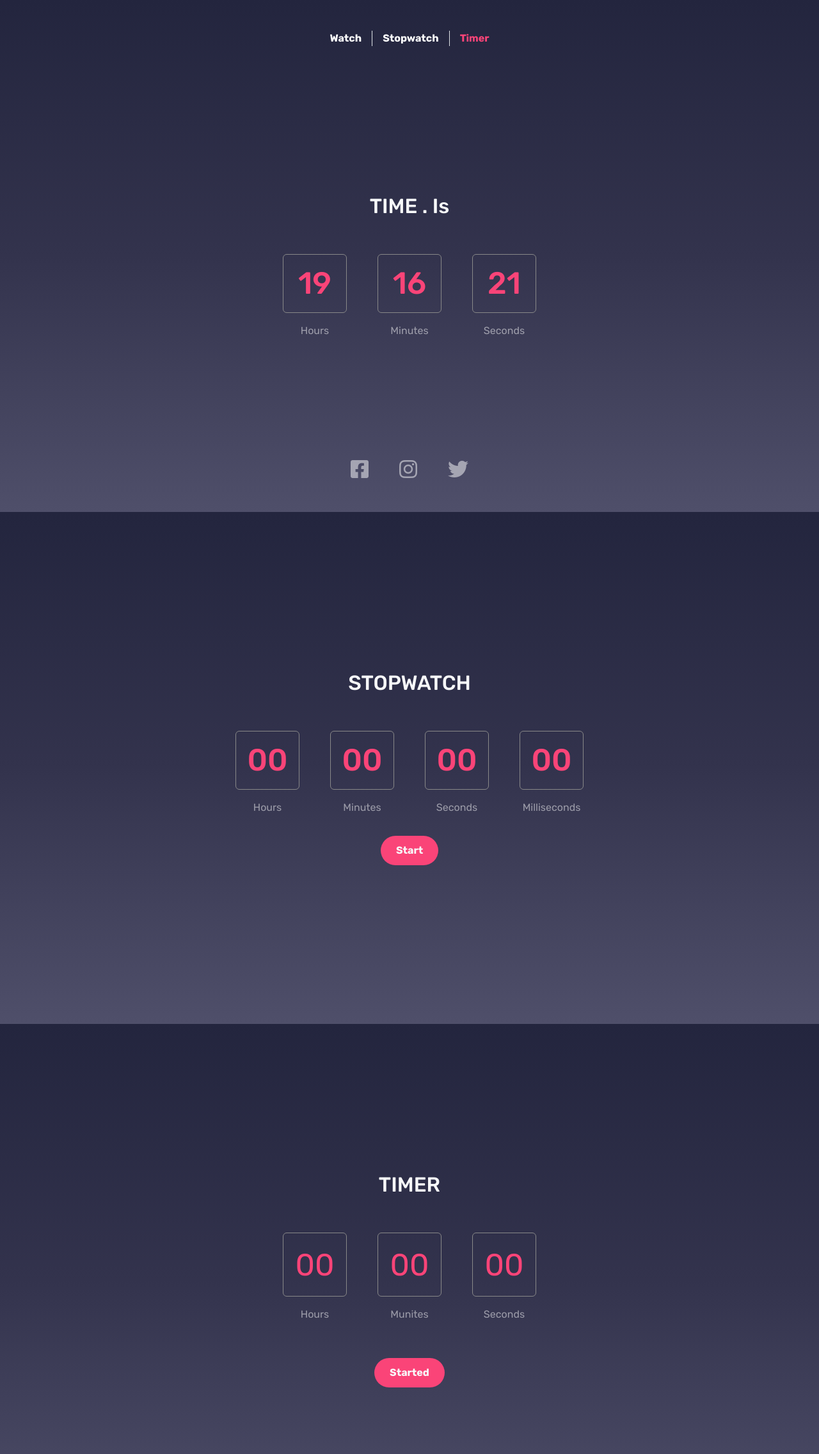
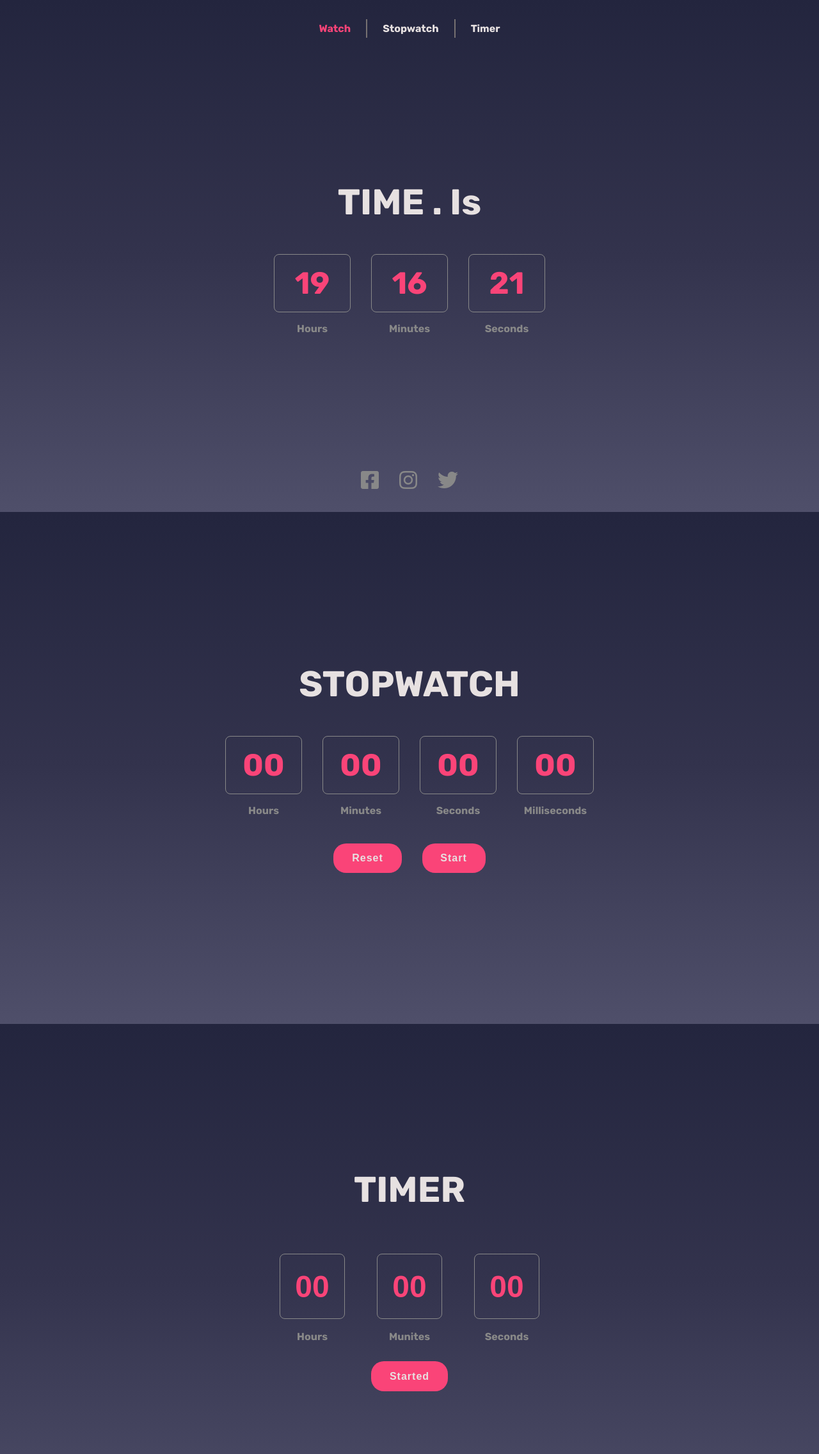
Before and after one commit to osmcode05/responsive-Time-website, a plain HTML site: page index.html in a window 1280 px wide. Shown: the whole page at 64% size. Drawn offline with Linux system fonts and the light colour scheme.

Commit message:
delete css freemwork

```diff
--- a/css/Clock.css
+++ /dev/null
@@ -1,76 +0,0 @@
-/* ================ FONT AWSOME ================= */
-@import url('https://fonts.googleapis.com/css2?family=Rubik:wght@300;400;500;600;700;800;900&display=swap');
-:root{
-    --colorOne:#fa4478
-}
-body{
-    font-family: 'Rubik', sans-serif;
-    height: 100vh;
-    overflow: hidden;
-}
-section{
-    height: 100vh;
-    background: linear-gradient(to top,#4f4f6a,#33334d,#23253e);
-}
-/* ================ Modal Notification ================= */
-.modal-content{
-    background-color: #23253e;
-}
-#Timer p,
-.modal button{
-    color: var(--colorOne);
-}
-/* ==================== navbar ========================== */
-.nav-pills .nav-link{
-    border-radius: 0px;
-    color: #fff;
-}
-.nav-pills .nav-link.active,
-.nav-pills .show>.nav-link{
-    background-color: transparent;
-    color: var(--colorOne);
-}
-/* ======================== sections ========================== */
-.capsul{
-    width: 100PX;
-    height: 100px;
-}
-h1{
-    font-size: 3rem;
-    color:var(--colorOne);
-    border: solid 1.5px #888888;
-    cursor: default;
-}
-button{
-    padding: 0.7rem 1.5rem;
-    background-color: var(--colorOne);
-}
-input{
-    width: 100PX;
-    height: 100px;
-    color: var(--colorOne);
-    font-size: 3rem;
-    outline: none;
-    border: solid 1.5px #888888;
-}
-input::placeholder{
-    color: var(--colorOne);
-    font-size: 3rem;
-}
-/* ===================== Xsmall device ================== */
-@media screen and (width <= 576px) {
-    #stopwatch .capsul{
-        width: 80PX;
-        height: 80px;
-    }
-    input{
-        width: 70PX;
-        height: 70px;
-    }
-    h1,input,input::placeholder{
-        font-size: 2rem;
-    }
-    button{
-        padding: 0.5rem 1rem;
-    }
-}
--- a/index.html
+++ b/index.html
@@ -4,121 +4,91 @@
     <meta charset="UTF-8">
     <meta name="viewport" content="width=device-width, initial-scale=1.0">
     <title>Time.is</title>
-    <!-- ============== ICON =============== -->
-    <link rel="icon" href="icon.png">
-    <!-- ============== bootstrap css file =============== -->
-    <link rel="stylesheet" href="css/bootstrap.min.css">
     <!-- ============== css file =============== -->
-    <link rel="stylesheet" href="css/Clock.css">
+    <link rel="stylesheet" href="style.css">
     <!-- ============== FONT AWSOME CDN LINK =============== -->
     <link rel="stylesheet" href="https://cdnjs.cloudflare.com/ajax/libs/font-awesome/6.4.2/css/all.min.css" integrity="sha512-z3gLpd7yknf1YoNbCzqRKc4qyor8gaKU1qmn+CShxbuBusANI9QpRohGBreCFkKxLhei6S9CQXFEbbKuqLg0DA==" crossorigin="anonymous" referrerpolicy="no-referrer" />
 </head>
 <body>
     <!-- ============== NavBar =============== -->
-    <nav class="navbar navbar-expand z-3 position-fixed w-100 top-0 pt-5">
-            <ul class="navbar-nav nav-pills m-auto fw-bold">
-              <li class="nav-item">
-                <a href="#Watch" class="nav-link p-0 pe-3 border-end">Watch</a>
-              </li>
-              <li class="nav-item">
-                <a href="#stopwatch" class="nav-link p-0 ps-3 pe-3 border-end">Stopwatch</a>
-              </li>
-              <li class="nav-item">
-                <a href="#Timer" class="nav-link p-0 ps-3">Timer</a>
-              </li>
-            </ul>
-    </nav>
-    <!-- ============== MAIN =============== -->
-    <div data-bs-spy="scroll" data-bs-target="#navbar-example2" data-bs-root-margin="0px 0px -40%" data-bs-smooth-scroll="true" class="scrollspy-example">
+        <ul>
+            <li><a href="#Watch" class="active">Watch</a></li>
+            <li><a href="#stopwatch">Stopwatch</a></li>
+            <li><a href="#Timer">Timer</a></li>
+        </ul>
         <!-- =================== Watch Section ==================== -->
-        <section class="d-flex flex-column align-items-center justify-content-center position-relative gap-5" id="Watch">
-            <h2 class="text-light">TIME . Is</h2>
-            <div class=" d-flex gap-sm-5 gap-2">
-                <div class="capsul text-center">
-                    <h1 class="rounded p-3"></h1>
-                    <p class="text-white-50 mt-3">Hours</p>
+        <section id="Watch">
+            <h1>TIME . Is</h1>
+            <div class="row">
+                <div class="capsul">
+                    <h2></h2>
+                    <p>Hours</p>
                 </div>
-                <div class="capsul text-center">
-                    <h1 class="rounded p-3"></h1>
-                    <p class="text-white-50 mt-3">Minutes</p>
+                <div class="capsul">
+                    <h2></h2>
+                    <p>Minutes</p>
                 </div>
-                <div class="capsul text-center">
-                    <h1 class="rounded p-3"></h1>
-                    <p class="text-white-50 mt-3">Seconds</p>
+                <div class="capsul">
+                    <h2></h2>
+                    <p>Seconds</p>
                 </div>
             </div>
-            <div class="media d-flex gap-5 position-absolute bottom-0 mb-5">
-                <a href="https://web.facebook.com/ossama.moumad.5" target="_blank"><i class="fa-brands fa-square-facebook fs-2 text-white-50"></i></a>
-                <a href="https://www.instagram.com/_osm_04" target="_blank"><i class="fa-brands fa-instagram fs-2 text-white-50"></i></a>
-                <a href="https://twitter.com/OTessla" target="_blank"><i class="fa-brands fa-twitter fs-2 text-white-50"></i></a>
+            <div class="media">
+                <a href="https://web.facebook.com/ossama.moumad.5"><i class="fa-brands fa-square-facebook"></i></a>
+                <a href="https://www.instagram.com/_osm_04"><i class="fa-brands fa-instagram"></i></a>
+                <a href="https://twitter.com/OTessla"><i class="fa-brands fa-twitter"></i></a>
             </div>
         </section>
         <!-- =================== stopwatch Section ==================== -->
-        <section class="d-flex flex-column align-items-center justify-content-center gap-5" id="stopwatch">
-            <h2 class="text-light">STOPWATCH</h2>
-            <div class=" d-flex gap-sm-5 gap-2">
-                <div class="capsul text-center">
-                    <h1 class="rounded p-3">00</h1>
-                    <p class="text-white-50 mt-3">Hours</p>
+        <section id="stopwatch">
+            <h1>STOPWATCH</h1>
+            <div class="row">
+                <div class="capsul">
+                    <h2>00</h2>
+                    <p>Hours</p>
                 </div>
-                <div class="capsul text-center">
-                    <h1 class="rounded p-3">00</h1>
-                    <p class="text-white-50 mt-3">Minutes</p>
+                <div class="capsul">
+                    <h2>00</h2>
+                    <p>Minutes</p>
                 </div>
-                <div class="capsul text-center">
-                    <h1 class="rounded p-3">00</h1>
-                    <p class="text-white-50 mt-3">Seconds</p>
+                <div class="capsul">
+                    <h2>00</h2>
+                    <p>Seconds</p>
                 </div>
-                <div class="capsul text-center">
-                    <h1 class="rounded p-3">00</h1>
-                    <p class="text-white-50 mt-3">Milliseconds</p>
+                <div class="capsul">
+                    <h2>00</h2>
+                    <p>Milliseconds</p>
                 </div>
             </div>
-            <div class="d-flex gap-4 mt-3">
-                <button class="rounded-pill fw-bold border-0 text-light d-none" type="submit" id="reset">Reset</button>
-                <button class="rounded-pill fw-bold border-0 text-light" type="submit" id="start">Start</button>
+            <div class="buttons">
+                <button type="submit" id="reset">Reset</button>
+                <button type="submit" id="start">Start</button>
             </div>
         </section>
         <!-- =================== Timer Section ==================== -->
-        <section class="d-flex flex-column align-items-center justify-content-center" id="Timer">
-            <h2 class="text-light">TIMER</h2>
-            <p class="opacity-0 mt-2">please enter a true time </p>
-            <div class=" d-flex gap-sm-5 gap-3 mb-5">
-                <div class="capsul text-center">
-                    <input class="rounded bg-transparent text-center" type="text" maxlength="2" placeholder="00">
-                    <p class="text-white-50 mt-3">Hours</p>
+        <section id="Timer">
+            <h1>TIMER</h1>
+            <p class="alert opacity-0">please enter a true time </p>
+            <div class="row">
+                <div class="capsul">
+                    <input type="text" maxlength="2" placeholder="00">
+                    <p>Hours</p>
                 </div>
-                <div class="capsul text-center">
-                    <input class="rounded bg-transparent text-center" type="text" maxlength="2" placeholder="00">
-                    <p class="text-white-50 mt-3">Munites</p>
+                <div class="capsul">
+                    <input type="text" maxlength="2" placeholder="00">
+                    <p>Munites</p>
                 </div>
-                <div class="capsul text-center">
-                    <input class="rounded bg-transparent text-center" type="text" maxlength="2" placeholder="00">
-                    <p class="text-white-50 mt-3">Seconds</p>
+                <div class="capsul">
+                    <input type="text" maxlength="2" placeholder="00">
+                    <p>Seconds</p>
                 </div>
             </div>
-            <div class="d-flex gap-4 mt-5">
-                <button class="rounded-pill fw-bold border-0 text-light d-none" type="submit" id="BtnCancelTimer">Cancel</button>
-                <button class="rounded-pill fw-bold border-0 text-light" type="submit" id="BtnStartTimer">Started</button>
-            </div>
-            <!-- ===== Modal notification ====== -->
-            <div class="modal fade" id="exampleModal" tabindex="-1" aria-labelledby="exampleModalLabel" aria-hidden="true">
-                <button class="d-none" id="btnModal" data-bs-toggle="modal" data-bs-target="#exampleModal"></button>
-              <div class="modal-dialog">
-                <div class="modal-content p-2">
-                  <div class="modal-body d-flex align-items-center gap-3">
-                      <i class="fa-solid fa-hourglass-half fs-2 text-white-50"></i>
-                      <h6 class="mt-3 text-light">The Time is over, WAQE Up</h6>
-                  </div>
-                  <button type="button" class="w-25 ms-auto border-0 bg-transparent fw-bold" data-bs-dismiss="modal">Close</button>
-                </div>
-              </div>
+            <div class="buttons">
+                <button type="submit" class="d-none" id="BtnCancelTimer">Cancel</button>
+                <button type="submit" id="BtnStartTimer">Started</button>
             </div>
         </section>
-    </div>
-    <!-- ============= bootstrap js file ============== -->
-    <script src="js/bootstrap.bundle.min.js"></script>
     <!-- ============= js file ============== -->
-    <script src="js/Clock.js"></script>
+    <script src="main.js"></script>
 </body>
 </html>
--- a/js/Clock.js
+++ b/main.js
@@ -1,5 +1,14 @@
+// < ================== active link ===================  >
+let links = document.querySelectorAll('ul li a');
+links.forEach(link => {
+    link.onclick = () => {
+        links.forEach(otherlink => otherlink.classList.remove('active'));
+        link.classList.add('active');
+    };
+});
+onload = ()=> scroll({top:0})
 // < ==================== Watch ======================= >
-let Watch_H1 = document.querySelectorAll('#Watch h1');
+let Watch_H1 = document.querySelectorAll('#Watch .row h2');
 function time(){
     let TimeNow = new Date(),
         sec = TimeNow.getSeconds(),
@@ -13,7 +22,7 @@ function time(){
 time();
 setInterval(time, 1000);
 // < ========================== Stopwatch ======================= >
-let Stopwatch_H1 = document.querySelectorAll('#stopwatch h1'),
+let Stopwatch_H1 = document.querySelectorAll('#stopwatch .row h2'),
     reset = document.getElementById('reset'),
     start = document.getElementById('start'),
     mood = 'Start',
@@ -81,7 +90,6 @@ BtnStartTimer.onclick = ()=> {
                             });
                             BtnCancelTimer.classList.add('d-none');
                             BtnStartTimer.innerHTML = 'Started';
-                            document.getElementById('btnModal').click()
                         }
                 }, 1000);
                 moodTimer = 'pauseTimer'
--- /dev/null
+++ b/style.css
@@ -0,0 +1,190 @@
+/* ==================== FONT AWSOME ==================== */
+@import url('https://fonts.googleapis.com/css2?family=Rubik:wght@300;400;500;600;700;800;900&display=swap');
+/* ==================== CSS VARIABLES ==================== */
+:root{
+    --colorOne:#fa4478;
+    --colorTwo: #e7e1e1;
+    --colorThree: #767171;
+    --colorFour: #888888;
+}
+*{
+    padding: 0;
+    margin: 0;
+    box-sizing: border-box;
+    scroll-behavior: smooth;
+}
+body{
+    font-family: 'Rubik', sans-serif;
+    height: 100vh;
+    overflow: hidden;
+}
+/* ==================== COMMUN PROPRITIES ==================== */
+section{
+    height: 100vh;
+    background: linear-gradient(to top,#4f4f6a,#33334d,#23253e);
+    display: flex;
+    flex-direction: column;
+    align-items: center;
+    justify-content: center;
+    gap: 3REM;
+}
+h1{
+    font-size: 3.5rem;
+    color: var(--colorTwo);
+}
+.row{
+    display: flex;
+    gap: 2REM;
+}
+.capsul{
+    width: 120PX;
+    height: 120px;
+    text-align: center;
+}
+.capsul h2{
+    font-size: 3rem;
+    color:var(--colorOne);
+    border: solid 1.5px var(--colorFour);
+    border-radius: 8px;
+    padding: 1REM;
+    margin-bottom: 1rem;
+    cursor: default;
+}
+.capsul p{
+    color: var(--colorFour);
+    font-weight: bold;
+}
+.buttons{
+    display: flex;
+    gap: 2REM;
+}
+button{
+    padding: .9rem 1.8rem;
+    background-color: var(--colorOne);
+    border: none;
+    border-radius: 20PX;
+    font-size: 1rem;
+    font-weight: bolder;
+    color: var(--colorTwo);
+    letter-spacing: 1px;
+}
+.d-none{
+    display: none;
+}
+/* ==================== navbar ========================== */
+ul {
+    width: 100%;
+    position: fixed;
+    top: 30px;
+    z-index: 3;
+    display: flex;
+    justify-content: center;
+}
+ul li {
+    display: inline-block;
+    padding: 0.3REM 1.5rem;
+}
+ul li:nth-child(2) {
+    border: solid var(--colorThree);
+    border-width: 0 2px;
+}
+ul li a{
+    text-decoration: none;
+    color: var(--colorTwo);
+    font-weight: bold;
+}
+.active{
+    color: var(--colorOne);
+}
+/* ======================== Watch Sections ========================== */
+#Watch{
+    position: relative;
+}
+.media{
+    position: absolute;
+    bottom: 30px;
+    left: 50%;
+    transform: translateX(-50%);
+    display: flex;
+    gap: 2REM;
+}
+.media a{
+    color:var(--colorFour);
+    font-size: 2rem;
+}
+/* ==================== Timer Section ==================== */
+.alert{
+    color: var(--colorOne);
+    margin: -1.5rem 0;
+}
+.opacity-0{
+    opacity: 0;
+}
+input{
+    width:85%;
+    height: 85%;
+    background-color: transparent;
+    text-align: center;
+    color: var(--colorOne);
+    font-size: 3rem;
+    font-weight: bolder;
+    outline: none;
+    border: solid 1.5px var(--colorFour);
+    border-radius: 8px;
+    margin-bottom: 15%;
+    padding: 1REM;
+}
+input::placeholder{
+    color: var(--colorOne);
+    font-size: 3rem;
+}
+input.pe-none{
+    pointer-events: none;
+}
+/* ===================== BREAKPOINT ================== */
+/* --- Xsmall device --- */
+@media screen and (width <= 576px) {
+    h1,.capsul h2{
+        font-size: 2rem;
+    }
+    .row{
+        gap: 1REM;
+    }
+    #stopwatch .row{
+        gap: 0.5REM;
+    }
+    #stopwatch .capsul h2{
+        font-size: 1.8rem;
+    }
+    #stopwatch p{
+        font-size: .7REM;
+    }
+    .capsul{
+        width: 80PX;
+        height: 80px;
+    }
+    input{
+        width:100%;
+        height: 100%;
+        font-size: 2.5rem;
+    }
+    input::placeholder{
+        font-size: 2.5REM;
+    }
+}
+/* --- small device --- */
+@media screen and ( 577px <= width <= 768px) {
+    input,input::placeholder,h1,.capsul h2{
+        font-size: 2.5rem;
+    }
+    .row{
+        gap: 1.5REM;
+    }
+    .capsul{
+        width: 90PX;
+        height: 90px;
+    }
+    .alert{
+        margin: -2rem 0;
+    }
+}
```
Also changed, not shown: css/bootstrap.min.css (deleted), icon.png (deleted), js/bootstrap.bundle.min.js (deleted), preview.jpg (added), 1 other file.
